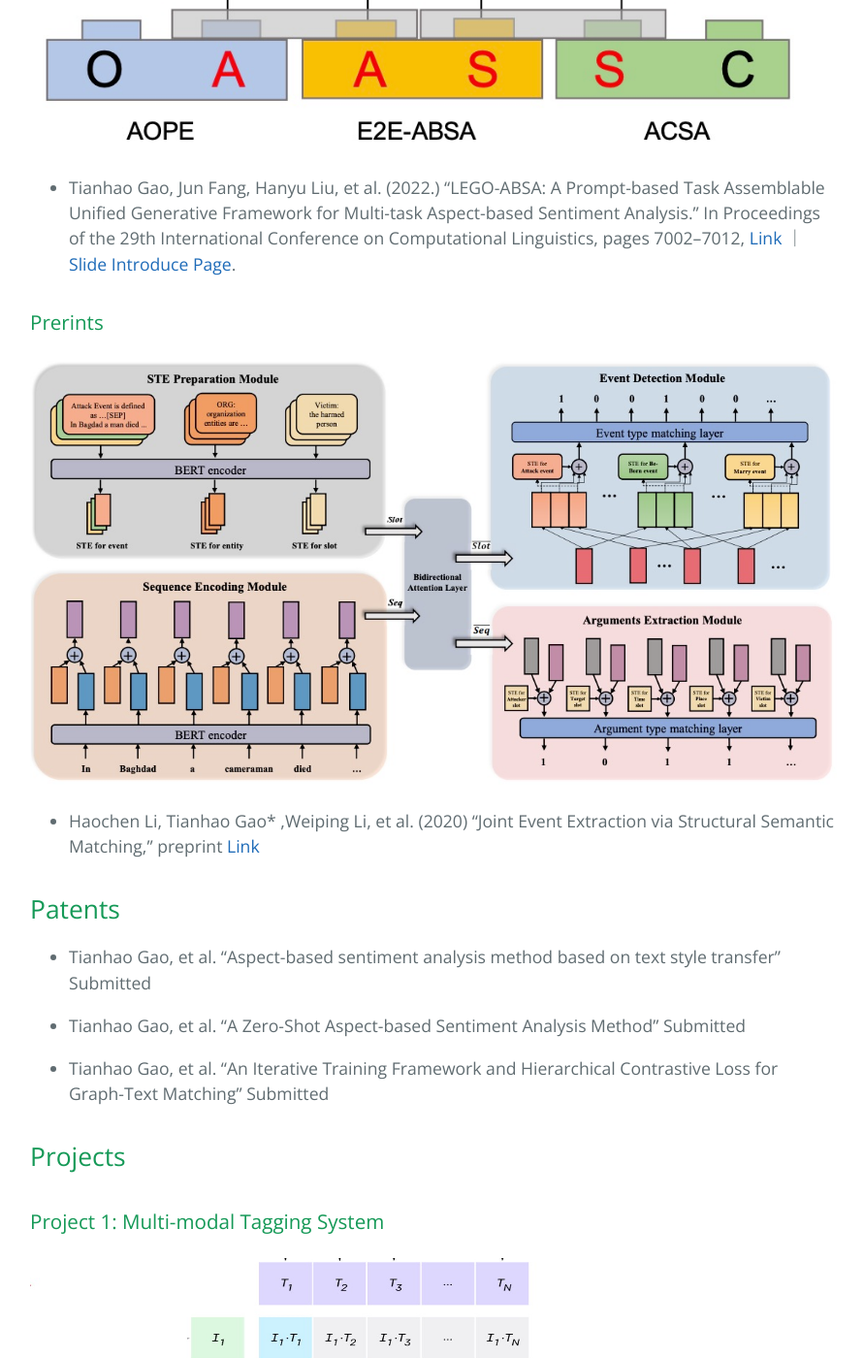
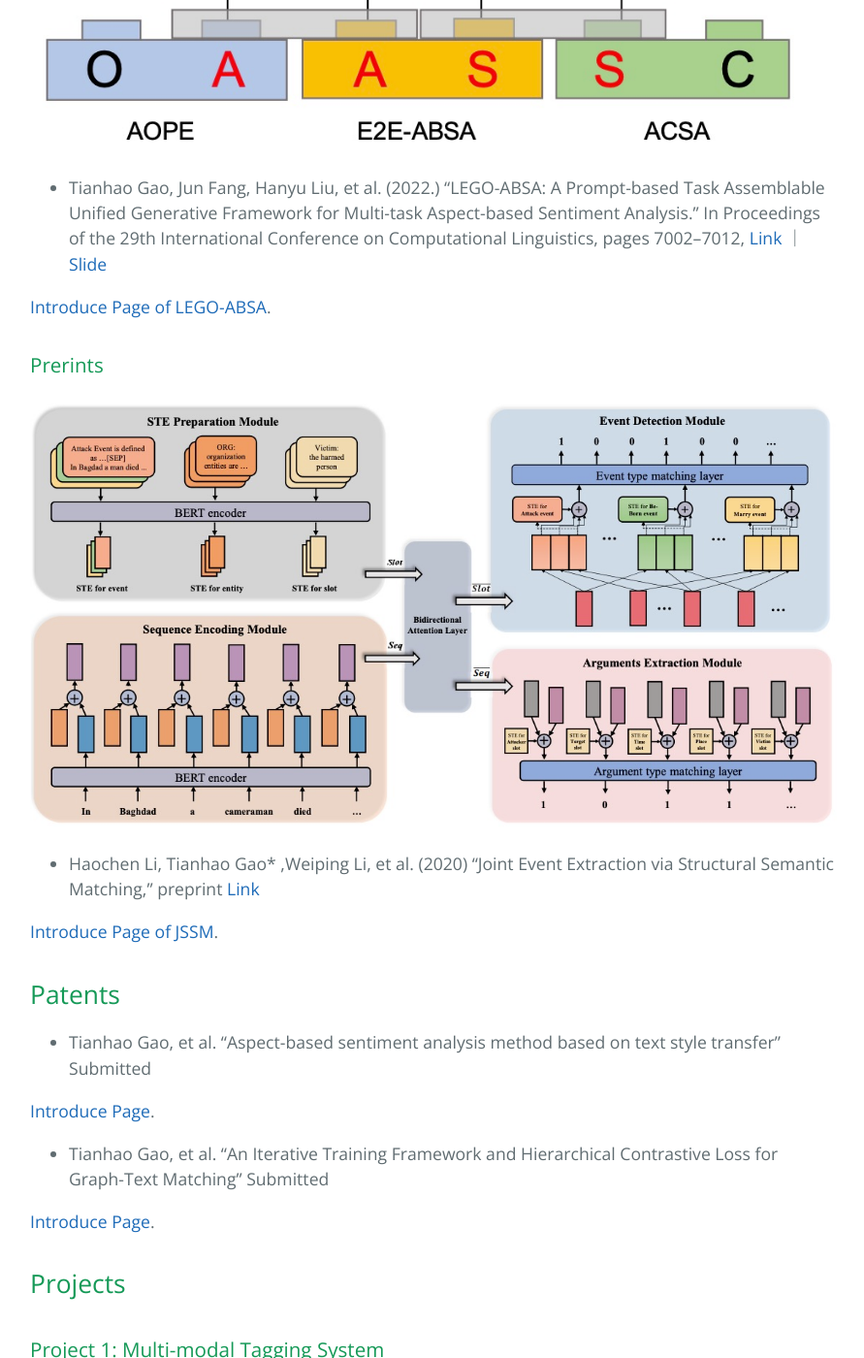
Before and after one commit to scarydemon2/scarydemon2.github.io, a Jekyll site: the page built from index.md, in a window 1280 px wide and 1400 px high, scrolled down 810 px. Shown: the whole window at 97% size, without its empty margins (193-1084 px from the left). Built offline with Jekyll 4.4.1, drawn with Linux system fonts in a browser that asks for light colours.

Commit message:
更新专利的多个page

```diff
--- a/index.md
+++ b/index.md
@@ -126,20 +126,26 @@ end
 ![Link](figure/LEGO-ABSA.jpg)
 <!-- <img src="figure/LEGO-ABSA.jpg" alt="LEGO-ABSA" style="width:400px;height:220px;"> -->
 - Tianhao Gao, Jun Fang, Hanyu Liu, et al. (2022.) “LEGO-ABSA: A Prompt-based Task Assemblable Unified Generative Framework for Multi-task Aspect-based Sentiment Analysis.” In Proceedings of the 29th International Conference on Computational Linguistics, pages 7002–7012, [Link](https://aclanthology.org/2022.coling-1.610.pdf) ｜ [Slide](https://docs.google.com/presentation/d/1P9n2fXcbiXS980pE7TAIdcb5upj82d1t/edit?usp=sharing&ouid=111174972996846420319&rtpof=true&sd=true)
-[Introduce Page](./LEGO-ABSA.md).
+
+[Introduce Page of LEGO-ABSA](pages/LEGO-ABSA.md).
 
 ### Prerints
 ![Link](figure/STE.jpg)
 
 - Haochen Li, Tianhao Gao* ,Weiping Li, et al. (2020) “Joint Event Extraction via Structural Semantic Matching,” preprint [Link](https://arxiv.org/abs/2306.03469)
 
+[Introduce Page of JSSM](pages/STE.md).
+
 ## Patents
 
 - Tianhao Gao, et al. "Aspect-based sentiment analysis method based on text style transfer” Submitted
 
-- Tianhao Gao, et al. "A Zero-Shot Aspect-based Sentiment Analysis Method" Submitted
+[Introduce Page](pages/patent1.md).
+
 
 - Tianhao Gao, et al. "An Iterative Training Framework and Hierarchical Contrastive Loss for Graph-Text Matching" Submitted
+
+[Introduce Page](pages/patent2.md).
 
 ## Projects
 
```
Also changed, not shown: pages/STE.md (added, +17 -0 lines), pages/patent1.md (added, +13 -0 lines), pages/patent2.md (added, +16 -0 lines), figure/patent1.jpg (added), pages/LEGO-ABSA.md (renamed from LEGO-ABSA.md), pages/another-page.md (renamed from another-page.md).
